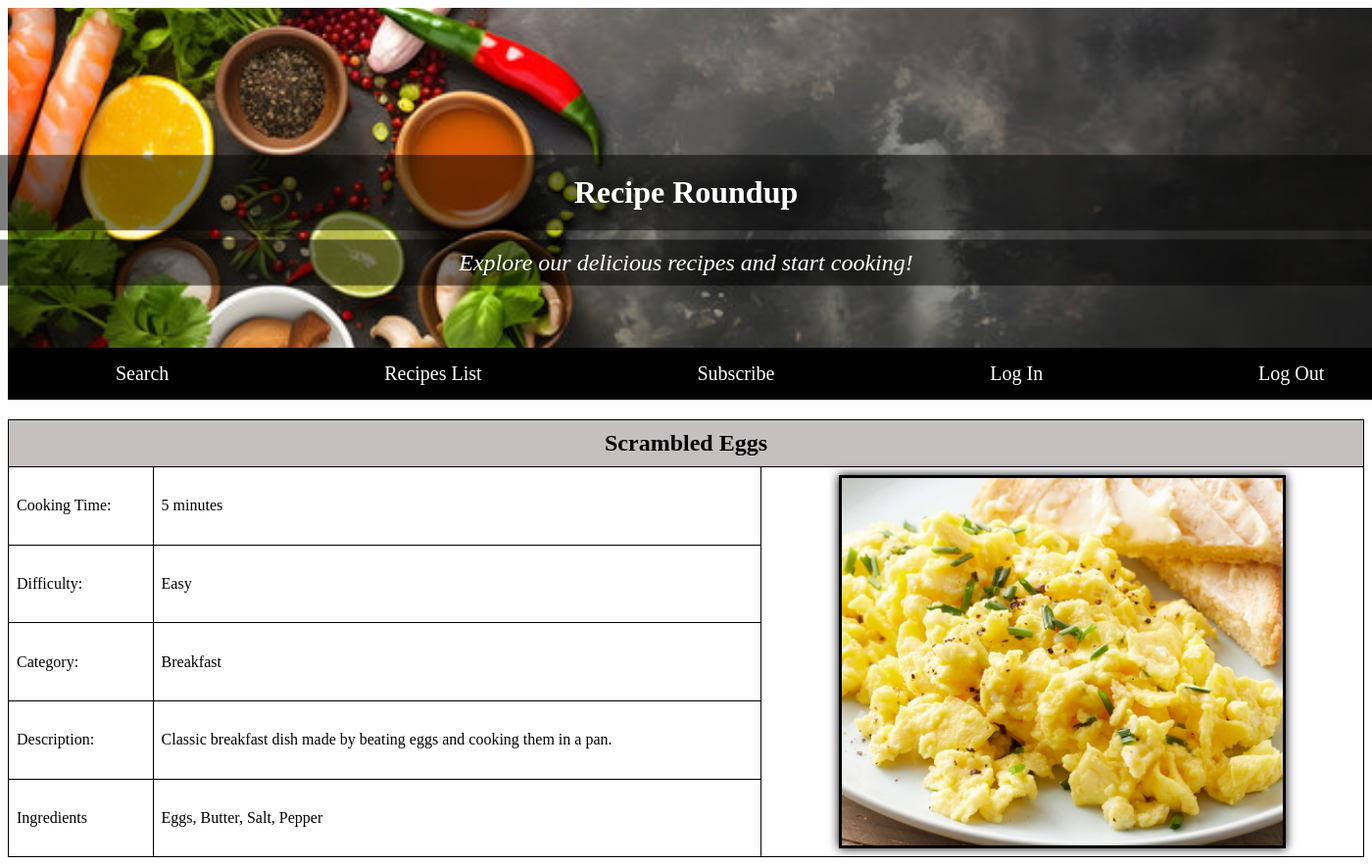
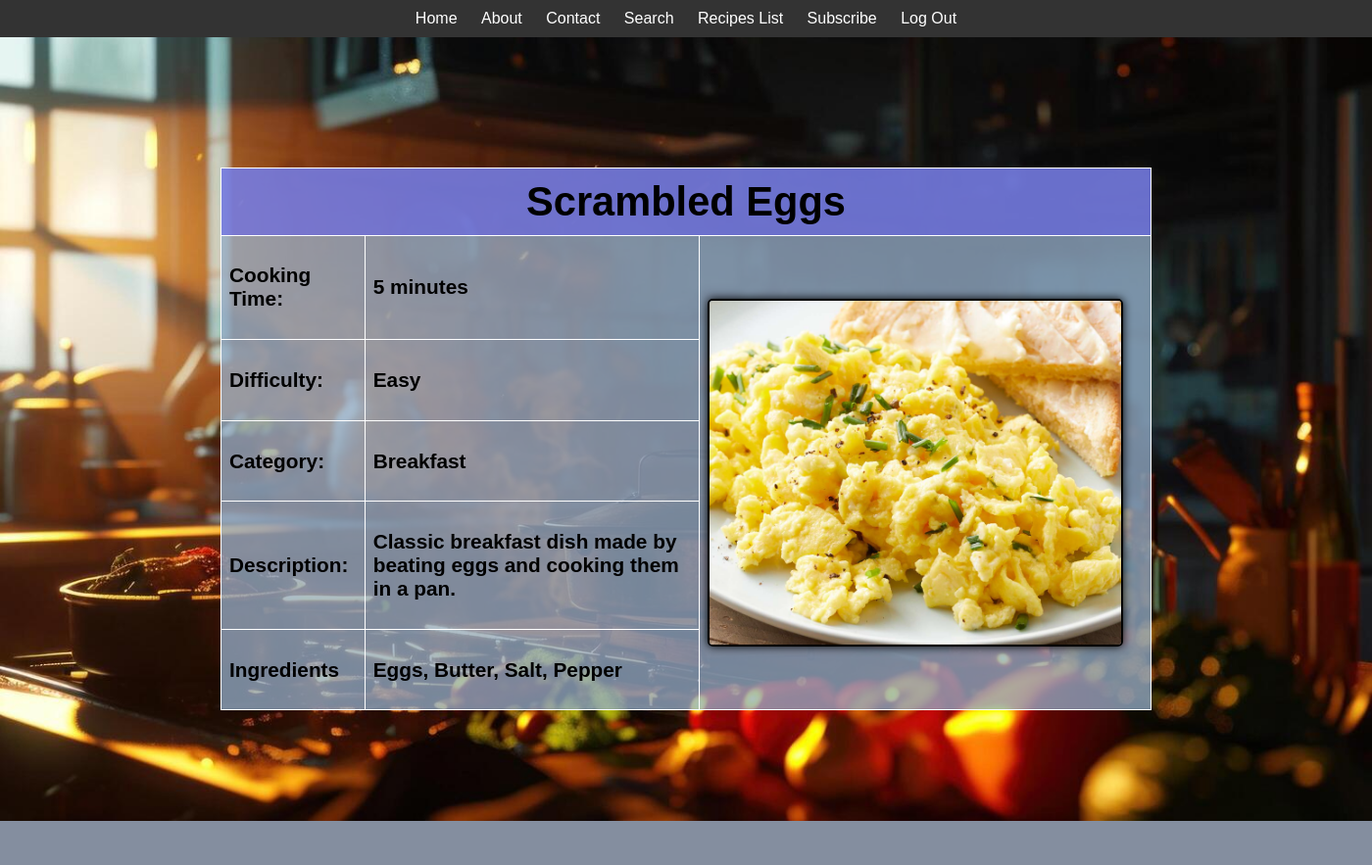
Before and after one commit to Marvel2410/recipe_app_py, a Django app: page /recipes/recipe/1/ in a window 1400 px wide; the page is wider, and only the part inside the window is pictured. Shown: that part at 98% size. After the commit the page ends 838 px from the top of that part, so only its background shows below. Run offline with Django 4.2, Linux system fonts and the light colour scheme; a user stored in the database is signed in; data comes from the database, SQL or seed files in the repository; both versions use the stored data as it was after the commit.

Commit message:
Recipe list and detail updated
style updates

```diff
--- a/src/recipes/static/recipes/styles.css
+++ b/src/recipes/static/recipes/styles.css
@@ -1,17 +1,20 @@
-
 /* Style for the image */
-.container {
-  position: relative;
-  width: 100%;
-  height: 400px;
-  /* Adjust the height as needed */
+body {
+  font-family: 'Poppins', sans-serif;
+  background-image: url('../images/backgroundmain.png');
 }
 
-img {
-  width: 110%;
-  height: 100%;
-  object-fit: cover;
-  /* Ensure the image covers the container */
+.navbar {
+  background-color: #333;
+  color: white;
+  text-align: center;
+  padding: 10px;
+}
+
+.navbar a {
+  color: white;
+  text-decoration: none;
+  margin: 0 10px;
 }
 
 /* Style for the title */
@@ -48,27 +51,6 @@ h1 {
   background-color: rgba(0, 0, 0, 0.5);
   /* Semi-transparent black background */
   text-shadow: 10px 0 40px black;
-}
-
-/* Style for the banner */
-.banner {
-  position: absolute;
-  bottom: 0;
-  left: 0;
-  width: 105%;
-  background-color: #000;
-  padding: 10px 0;
-  display: flex;
-  justify-content: space-around;
-  align-items: center;
-}
-
-/* Style for the banner links */
-.banner a {
-  color: white;
-  text-decoration: none;
-  padding: 5px 10px;
-  font-size: 20px;
 }
 
 h2 {
@@ -121,7 +103,6 @@ h2 {
   }
 }
 
-
 /* Style for the table */
 table {
   width: 100%;
@@ -156,7 +137,6 @@ td img {
   margin: 0 auto; /* Center the image */
   border: 3px solid black; /* Black border around the image */
   box-shadow: 0 0 10px black; /* Glow effect */
-
 }
 
 /* Responsive table */
@@ -165,5 +145,4 @@ td img {
     display: block;
     width: 100%;
   }
-
 }
--- /dev/null
+++ b/src/recipes/static/recipes/styles/details.css
@@ -0,0 +1,94 @@
+/* General styles */
+body {
+  font-family: 'Poppins', sans-serif;
+  background-image: url('../images/kitchen.jpg');
+  background-size: cover;
+  background-repeat: no-repeat;
+  background-attachment: fixed;
+  margin: 0; /* Remove default body margin */
+  padding: 0; /* Remove default body padding */
+}
+
+
+
+
+/* Navbar styles */
+.navbar {
+  background-color: #333;
+  color: white;
+  text-align: center;
+  padding: 10px;
+}
+
+.navbar a {
+  color: white;
+  text-decoration: none;
+  margin: 0 10px;
+}
+
+/* Recipe image styles */
+.recipe-image {
+  max-width: 420px; /* Adjust image size */
+  height: auto;
+  border-radius: 5px;
+  margin-right: 20px;
+  border: 2px solid black;
+}
+
+/* Container styles */
+.container {
+  width: 100%;
+  height: 100vh; /* Full viewport height */
+  display: flex;
+  flex-direction: column;
+  justify-content: center;
+  align-items: center;
+}
+
+/* Table styles */
+table {
+  border: 1px solid white; /* Set the border color to white */
+  border-collapse: collapse;
+  margin-top: 20px;
+  max-width: 950px;
+  background-color: rgba(149, 174, 202, 0.759); /* Transparent gray background */
+  text-align: left;
+  font-size: 1.3em;
+  font-weight: bold;
+}
+
+th, td {
+  border: 1px solid white; /* White table lines */
+  padding: 8px;
+}
+
+th {
+  background-color: rgba(149, 174, 202, 0.579);
+  font-weight: bold;
+}
+
+/* Table title styles */
+th[colspan="3"] {
+  text-align: center;
+  font-size: 2.0em;
+  padding: 10px;
+ background-color: rgba(99, 95, 239, 0.574); /* Very light, transparent background for title */
+}
+
+/* Table image styles */
+td img {
+  max-width: 450px;
+  height: auto;
+  display: block;
+  margin: 0 auto; /* Center the image */
+  border: 3px solid black; /* Black border around the image */
+  box-shadow: 0 0 10px black; /* Glow effect */
+}
+
+/* Responsive table */
+@media screen and (max-width: 600px) {
+  table, tr, th, td {
+    display: block;
+    width: 100%;
+  }
+}
--- a/src/recipes/templates/recipes/recipe_details.html
+++ b/src/recipes/templates/recipes/recipe_details.html
@@ -1,5 +1,4 @@
 {% load static %}
-
 <!DOCTYPE html>
 <html lang="en">
 
@@ -7,26 +6,23 @@
   <meta charset="UTF-8">
   <meta http-equiv="X-UA-Compatible" content="IE=edge">
   <meta name="viewport" content="width=device-width, initial-scale=1.0">
-  <title>{{ recipe.name }}</title>
-  <link rel="stylesheet" type="text/css" href="{% static 'recipes/styles.css' %}">
-
+  <title>Recipe Details</title>
+  <link rel="stylesheet" type="text/css" href="{% static 'recipes/styles/details.css' %}">
 </head>
 
 <body>
-  <div class="container">
-    <img src="{% static 'recipes/images/Ingredientbanner.jpg' %}" alt="ingredients">
-    <h1>Recipe Roundup</h1>
-    <p class="description">Explore our delicious recipes and start cooking!</p>
-    <div class="banner">
-      <a href="#">Search</a>
+  <div class="navbar">
+    <a href="#">Home</a>
+    <a href="#">About</a>
+    <a href="#">Contact</a>
+    <a href="{% url 'recipes:recipe_search' %}">Search</a>
     <a href="{% url 'recipes:recipes_list' %}">Recipes List</a>
     <a href="#">Subscribe</a>
-      <a href="{% url 'login' %}">Log In</a>
     <a href="{% url 'logout' %}">Log Out</a>
-    </div>
+    <!-- Add more links as needed -->
   </div>
 
-
+  <div class="container">
     <table>
       <tr>
         <th colspan="3">{{ recipe.name }}</th>
@@ -38,8 +34,8 @@
         <td>
           <p>{{ recipe.cooking_time }} minutes</p>
         </td>
-      <td rowspan="6">
-        <img src="{{ recipe.pic.url }}" alt="{{ recipe.name }}">
+        <td rowspan="5">
+          <img class="recipe-image" src="{{ recipe.pic.url }}" alt="{{ recipe.name }}">
         </td>
       </tr>
       <tr>
@@ -76,6 +72,7 @@
         </td>
       </tr>
     </table>
+  </div>
 </body>
 
 </html>
```
Also changed, not shown: src/recipes/static/recipes/styles/list.css (added, +139 -0 lines), src/recipes/templates/recipes/recipes_list.html (+31 -21 lines), src/db.sqlite3, src/recipes/static/recipes/images/backgroundmain.png (added), src/recipes/static/recipes/images/kitchen.jpg (added). Lines whose indentation alone changed are shown as unchanged.
